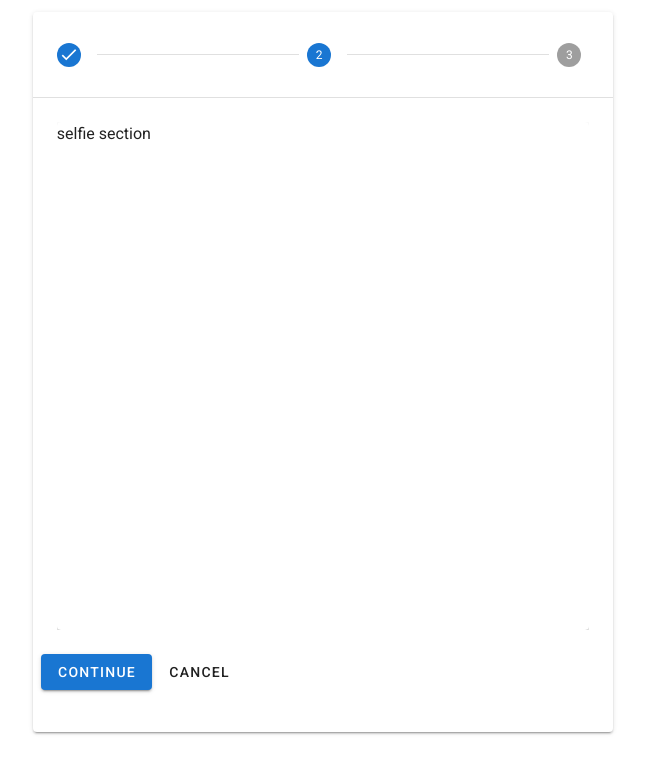
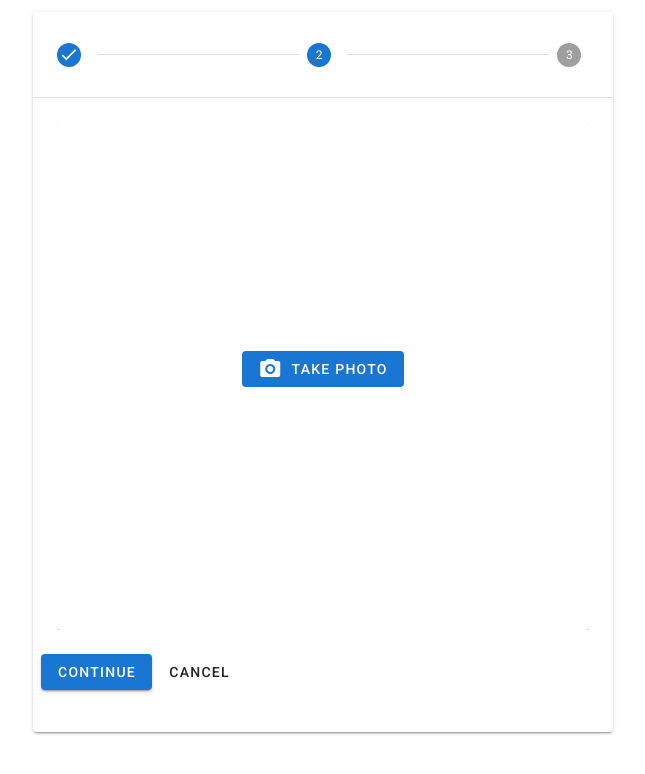
Before and after one commit to ssamilg/weather-forecast-app, a Vue app: page / in a window 1280 px wide. Both pictures are taken after a click on the button "CONTINUE". Shown: the top 774 px of the page, without its empty margins (317-962 px from the left). Built offline with nearby package versions, Linux system fonts and the light colour scheme; no server answers.

Commit message:
selfie step component implemented initially

```diff
--- /dev/null
+++ b/src/components/WFSelfieStep.vue
@@ -0,0 +1,120 @@
+<script>
+import { mapActions } from 'vuex';
+
+export default {
+  name: 'WFSelfieStep',
+  data() {
+    return {
+      video: null,
+      canvas: null,
+      imgSrc: '',
+    };
+  },
+  mounted() {
+    this.canvas = this.$refs.canvasRef;
+    this.video = this.$refs.videoRef;
+
+    this.startCapture();
+  },
+  computed: {
+    isPhotoModeOn() {
+      return this.imgSrc === '';
+    },
+  },
+  methods: {
+    ...mapActions(['setImgURL']),
+    startCapture() {
+      navigator.mediaDevices.getUserMedia({ video: true, audio: false })
+        .then((stream) => {
+          this.video.srcObject = stream;
+          this.video.play();
+        })
+        .catch((err) => {
+          console.log(err);
+        });
+    },
+    initCanvas() {
+      this.canvas.setAttribute('width', this.video.videoWidth);
+      this.canvas.setAttribute('height', this.video.videoHeight);
+    },
+    takePicture() {
+      const context = this.canvas.getContext('2d');
+      context.drawImage(this.video, 0, 0, this.video.videoWidth, this.video.videoHeight);
+      this.imgSrc = this.canvas.toDataURL('image/png');
+
+      this.setImgURL(this.imgSrc);
+    },
+    retakePhoto() {
+      this.imgSrc = '';
+      this.startCapture();
+    },
+  },
+};
+</script>
+
+<template>
+  <div id="wF-selfie-step">
+    <v-layout align-center justify-center>
+      <v-flex md10 xs12>
+        <video
+          v-show="isPhotoModeOn"
+          height="100%"
+          width="100%"
+          ref="videoRef"
+          @canplay="initCanvas()"
+        >
+          <track src="" kind="captions">
+          No Stream Available...
+        </video>
+
+        <img
+          v-show="!isPhotoModeOn"
+          :src="imgSrc"
+          alt="Your selfie"
+          height="100%"
+          width="100%"
+        >
+      </v-flex>
+    </v-layout>
+
+    <canvas ref="canvasRef" style="display:none"/>
+
+    <v-layout justify-center align-center wrap>
+      <v-btn v-if="isPhotoModeOn" depressed color="primary" @click="takePicture()">
+        <v-icon class="mr-2">mdi-camera</v-icon>
+        Take Photo
+      </v-btn>
+
+      <template v-else>
+        <v-flex xs12 md4 mt-2>
+          <v-layout justify-center>
+            <v-flex shrink>
+              <v-btn depressed color="primary" @click="retakePhoto()">
+                <v-icon class="mr-2">mdi-refresh</v-icon>
+                Retake Photo
+              </v-btn>
+            </v-flex>
+          </v-layout>
+        </v-flex>
+
+        <v-flex xs12 md4 mt-2>
+          <v-layout justify-center>
+            <v-flex shrink>
+              <v-btn depressed color="success" @click="$emit('next-step')">
+                <v-icon class="mr-2">mdi-check</v-icon>
+                Continue
+              </v-btn>
+            </v-flex>
+          </v-layout>
+        </v-flex>
+      </template>
+    </v-layout>
+  </div>
+</template>
+
+<style lang="scss">
+#wF-selfie-step {
+  height: 100%;
+  overflow: auto;
+}
+</style>
--- a/src/components/WFStepper.vue
+++ b/src/components/WFStepper.vue
@@ -1,11 +1,12 @@
 <script>
 import WFForecastForm from '@/components/WFForecastForm.vue';
 import WFForecastTable from '@/components/WFForecastTable.vue';
+import WFSelfieStep from '@/components/WFSelfieStep.vue';
 import { mapActions } from 'vuex';
 
 export default {
   name: 'WFStepper',
-  components: { WFForecastForm, WFForecastTable },
+  components: { WFForecastForm, WFForecastTable, WFSelfieStep },
   data() {
     return {
       currentStep: 1,
@@ -69,7 +70,7 @@ export default {
             class="mb-12"
             height="100%"
           >
-            selfie section
+            <wF-selfie-step @next-step="currentStep=3"/>
           </v-card>
         </v-stepper-content>
 
```
